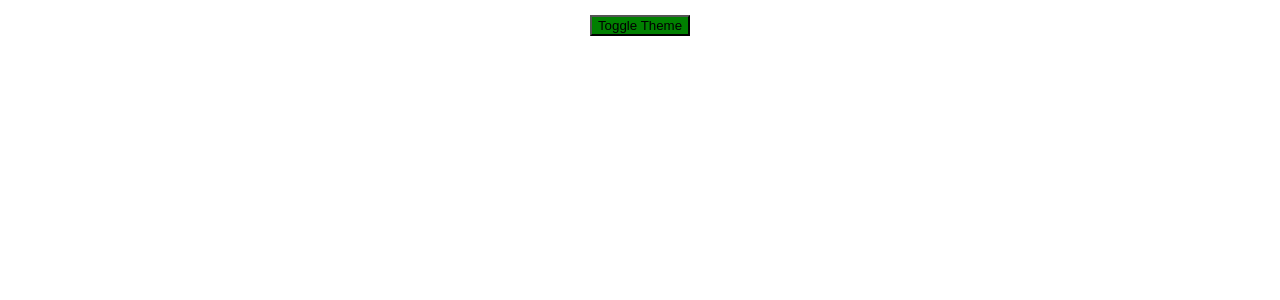
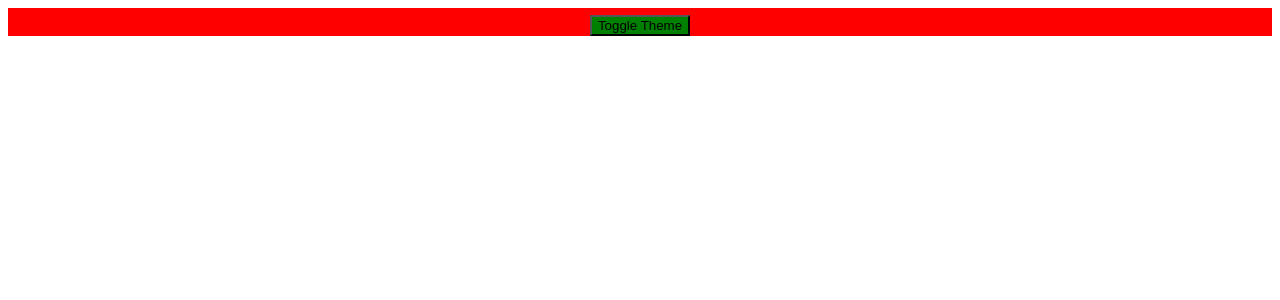
Before and after one commit to sarb001/Frontend-mini, a React (Vite) app: page / in a window 1280 px wide. Shown: the top 300 px of the page. Built offline with nearby package versions, Linux system fonts and the light colour scheme.

Commit message:
logic -darkmode

```diff
--- a/src/Components/DarkMode.jsx
+++ b/src/Components/DarkMode.jsx
@@ -1,18 +1,20 @@
 import React, { useState } from 'react'
-import './DarkMode.css' ;
 
 const DarkMode = () => {
      const [color,setcolor] = useState('green');
+     const [bgcolor,setbgcolor] = useState('red');
      const handleTheme = () => {
         setcolor(color === 'green' ? 'red' : 'green');
+        setbgcolor(bgcolor === 'red' ? 'green' : 'red');
      }
 
   return (
     <>
-     <div className="darkmode-container">
-         <button id = "btn-data"
-         style = {{backgroundColor:color }}
-          onClick={handleTheme}> Toggle Theme  </button>
+     <div className="darkmode-container" style = {{backgroundColor:bgcolor }}>
+            <button id = "btn-data"
+                style = {{backgroundColor:color }}
+                onClick={handleTheme}> Toggle Theme
+            </button>
      </div>
     </>
   )
```
